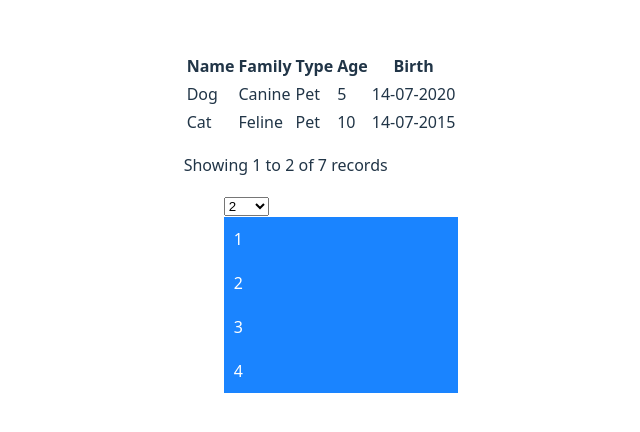
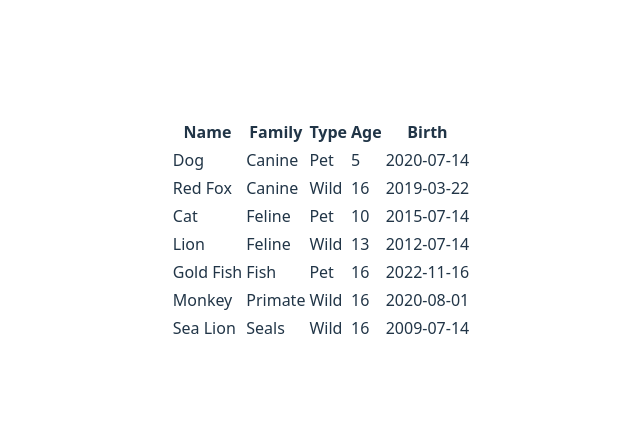
Before and after one commit to kikeverea/react-data-table, a React (Vite) app: page / in a window 1280 px wide. Shown: the part 170-602 px from the top of the page, without its empty margins (319-959 px from the left). Built offline with nearby package versions, Linux system fonts and the light colour scheme.

Commit message:
Handle invalid dates when sorting date typed columns

```diff
--- a/src/App.tsx
+++ b/src/App.tsx
@@ -22,19 +22,19 @@ function App() {
   ]
 
   const collection: Animal[] = [
-    { id: 1, name: 'Cat', family: 'Feline', type: 'Pet', age: 10, birth: '14-07-2015' },
-    { id: 2, name: 'Dog', family: 'Canine', type: 'Pet', age: 5, birth: '14-07-2020' },
-    { id: 3, name: 'Lion', family: 'Feline', type: 'Wild', age: 13, birth: '14-07-2012' },
-    { id: 4, name: 'Sea Lion', family: 'Seals', type: 'Wild', age: 16, birth: '14-07-2009' },
-    { id: 5, name: 'Red Fox', family: 'Canine', type: 'Wild', age: 16, birth: '22-03-2019' },
-    { id: 6, name: 'Gold Fish', family: 'Fish', type: 'Pet', age: 16, birth: '16-11-2022' },
-    { id: 7, name: 'Monkey', family: 'Primate', type: 'Wild', age: 16, birth: '08-01-2020' }
+    { id: 1, name: 'Cat', family: 'Feline', type: 'Pet', age: 10, birth: '2015-07-14' },
+    { id: 2, name: 'Dog', family: 'Canine', type: 'Pet', age: 5, birth: '2020-07-14' },
+    { id: 3, name: 'Lion', family: 'Feline', type: 'Wild', age: 13, birth: '2012-07-14' },
+    { id: 4, name: 'Sea Lion', family: 'Seals', type: 'Wild', age: 16, birth: '2009-07-14' },
+    { id: 5, name: 'Red Fox', family: 'Canine', type: 'Wild', age: 16, birth: '2019-03-22' },
+    { id: 6, name: 'Gold Fish', family: 'Fish', type: 'Pet', age: 16, birth: '2022-11-16' },
+    { id: 7, name: 'Monkey', family: 'Primate', type: 'Wild', age: 16, birth: '2020-08-01' }
   ]
 
   return (
     <>
       <div style={{ display: "flex", flexDirection: "column", gap: 16 }}>
-        <Table collection={ collection } columns={ columns } sort={{ by: 'family' }} pagination={ 2 } />
+        <Table collection={ collection } columns={ columns } sort={{ by: 'family' }} />
       </div>
     </>
   )
--- a/src/components/Table/Table.tsx
+++ b/src/components/Table/Table.tsx
@@ -189,6 +189,16 @@ const applySort = <T extends Entity>(
       const date1 = new Date(value1)
       const date2 = new Date(value2)
 
+      if (isNaN(date1.getTime())) {
+        console.warn(`Invalid date: '${value1}'`)
+        return 1  // sort in last position
+      }
+
+      if (isNaN(date2.getTime())) {
+        console.warn(`Invalid date: '${value2}'`)
+        return 1  // sort in last position
+      }
+
       if (date1 < date2)
         return direction === 'asc' ? -1 : 1
 
```
